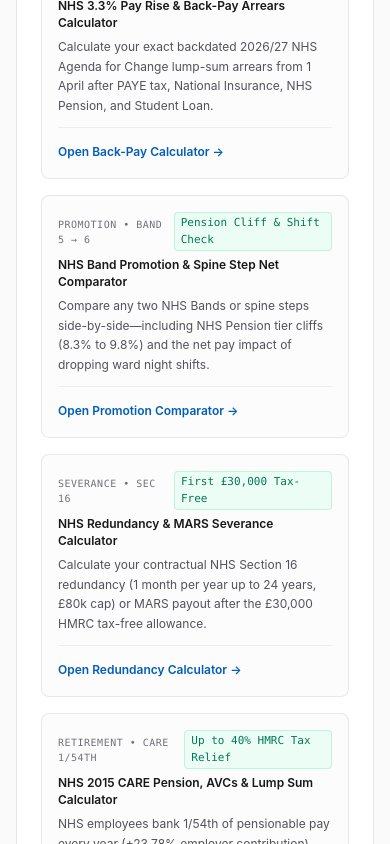
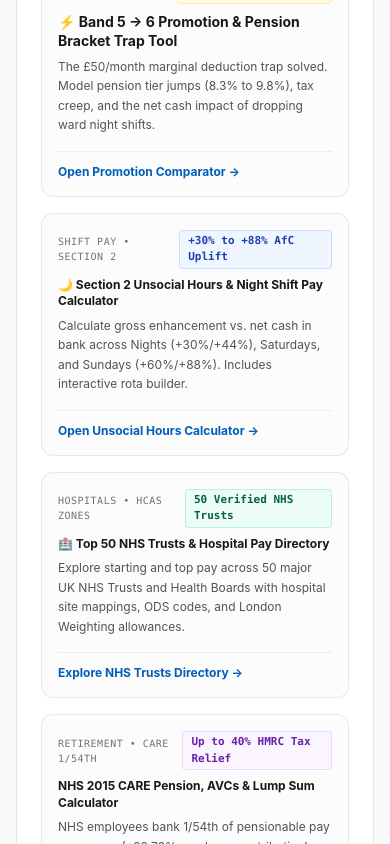
Before and after one commit to sachintharukshan-mav/netpayscale-uk, a Next.js app: page /bands/band-2/ in a window 390 px wide. Shown: the part 8380-9224 px from the top of the page. Built offline with nearby package versions, Linux system fonts and the light colour scheme.

Commit message:
feat(ui): implement sitewide magnetic bento hover engine with CSS anchor positioning

```diff
--- a/app/globals.css
+++ b/app/globals.css
@@ -176,3 +176,83 @@
     scroll-behavior: auto !important;
   }
 }
+
+/* ==========================================================================
+   MAGNETIC BENTO HOVER ENGINE (CSS ANCHOR POSITIONING LEVEL 1)
+   Progressive Enhancement:
+   - Modern Chromium (Chrome 125+, Edge 125+): Zero-JS 120fps magnetic glide
+   - Safari & Firefox: Graceful fallback to crisp CSS :hover elevations
+   ========================================================================== */
+
+.bento-container {
+  position: relative;
+}
+
+.bento-card {
+  position: relative;
+  z-index: 1;
+}
+
+/* Hover or keyboard focus tethers the anchor */
+.bento-card:hover,
+.bento-card:focus-within {
+  anchor-name: --active-bento;
+}
+
+/* Base state for all browsers: indicator is hidden */
+.bento-indicator {
+  display: none;
+}
+
+@supports (anchor-name: --a) {
+  .bento-indicator {
+    display: block;
+    position: absolute;
+    position-anchor: --active-bento;
+    top: anchor(top);
+    left: anchor(left);
+    right: anchor(right);
+    bottom: anchor(bottom);
+    inset: anchor(inside);
+    pointer-events: none;
+    z-index: 10;
+    border-radius: 0.75rem;
+
+    /* Luminous ambient glow & subtle electric NHS blue border */
+    border: 1.5px solid rgba(0, 94, 184, 0.45);
+    background: radial-gradient(circle at center, rgba(0, 94, 184, 0.04) 0%, transparent 75%);
+    box-shadow: 0 10px 30px -4px rgba(0, 94, 184, 0.16), inset 0 0 0 1px rgba(0, 94, 184, 0.1);
+
+    opacity: 0;
+    transition:
+      inset 260ms cubic-bezier(0.25, 1, 0.5, 1),
+      top 260ms cubic-bezier(0.25, 1, 0.5, 1),
+      left 260ms cubic-bezier(0.25, 1, 0.5, 1),
+      right 260ms cubic-bezier(0.25, 1, 0.5, 1),
+      bottom 260ms cubic-bezier(0.25, 1, 0.5, 1),
+      opacity 200ms ease;
+  }
+
+  /* Reveal indicator when any card inside the bento container is hovered or keyboard-focused */
+  .bento-container:has(.bento-card:hover) .bento-indicator,
+  .bento-container:has(.bento-card:focus-within) .bento-indicator {
+    opacity: 1;
+  }
+
+  /* Pill-shaped variant for navigation strips / role chips */
+  .bento-indicator.bento-pill {
+    border-radius: 9999px;
+  }
+
+  /* Large-radius variant for 2xl cards */
+  .bento-indicator.bento-2xl {
+    border-radius: 1rem;
+  }
+
+  /* Accessibility: Disable transitions when user prefers reduced motion */
+  @media (prefers-reduced-motion: reduce) {
+    .bento-indicator {
+      transition: none;
+    }
+  }
+}
--- a/components/AffiliateCards.tsx
+++ b/components/AffiliateCards.tsx
@@ -1,8 +1,74 @@
 import React from "react";
 import Link from "next/link";
+import { Sparkles, ArrowRight, ShieldCheck, Zap } from "lucide-react";
 
 export function AffiliateCards() {
   const guides = [
+    {
+      id: "band-promotion",
+      title: "⚡ Band 5 → 6 Promotion & Pension Bracket Trap Tool",
+      category: "Promotion • Pension Trap",
+      description:
+        "The £50/month marginal deduction trap solved. Model pension tier jumps (8.3% to 9.8%), tax creep, and the net cash impact of dropping ward night shifts.",
+      actionText: "Open Promotion Comparator →",
+      href: "/promotion-calculator/",
+      benefit: "Pension Cliff & Shift Check",
+      isHero: true,
+      colSpan: "md:col-span-2",
+      badgeColor: "bg-amber-50 text-amber-800 border-amber-200/80",
+    },
+    {
+      id: "unsocial-hours",
+      title: "🌙 Section 2 Unsocial Hours & Night Shift Pay Calculator",
+      category: "Shift Pay • Section 2",
+      description:
+        "Calculate gross enhancement vs. net cash in bank across Nights (+30%/+44%), Saturdays, and Sundays (+60%/+88%). Includes interactive rota builder.",
+      actionText: "Open Unsocial Hours Calculator →",
+      href: "/unsocial-hours-calculator/",
+      benefit: "+30% to +88% AfC Uplift",
+      isHero: false,
+      colSpan: "md:col-span-1",
+      badgeColor: "bg-blue-50 text-blue-800 border-blue-200/80",
+    },
+    {
+      id: "trusts-directory",
+      title: "🏥 Top 50 NHS Trusts & Hospital Pay Directory",
+      category: "Hospitals • HCAS Zones",
+      description:
+        "Explore starting and top pay across 50 major UK NHS Trusts and Health Boards with hospital site mappings, ODS codes, and London Weighting allowances.",
+      actionText: "Explore NHS Trusts Directory →",
+      href: "/trusts/",
+      benefit: "50 Verified NHS Trusts",
+      isHero: false,
+      colSpan: "md:col-span-1",
+      badgeColor: "bg-emerald-50 text-emerald-800 border-emerald-200/80",
+    },
+    {
+      id: "pension-avc",
+      title: "NHS 2015 CARE Pension, AVCs & Lump Sum Calculator",
+      category: "Retirement • CARE 1/54th",
+      description:
+        "NHS employees bank 1/54th of pensionable pay every year (+23.78% employer contribution) with 20% to 40% automatic PAYE tax relief and £12:£1 lump sum commutation.",
+      actionText: "Open NHS Pension Calculator →",
+      href: "/pension-calculator/",
+      benefit: "Up to 40% HMRC Tax Relief",
+      isHero: false,
+      colSpan: "md:col-span-1",
+      badgeColor: "bg-purple-50 text-purple-800 border-purple-200/80",
+    },
+    {
+      id: "bank-overtime",
+      title: "NHS Bank Shifts & Overtime Net Cash Calculator",
+      category: "Extra Shifts • Sec 2 & 3",
+      description:
+        "Calculate your exact marginal take-home pay per 7.5h, 11.5h, or 12h shift across Weekday, Night/Saturday (+30%/+44%), Sunday/BH (+60%/+88%), and 1.5x Overtime rates.",
+      actionText: "Open Bank Shift Calculator →",
+      href: "/bank-shift-calculator/",
+      benefit: "+12.07% WTR Holiday Uplift",
+      isHero: false,
+      colSpan: "md:col-span-1",
+      badgeColor: "bg-emerald-50 text-emerald-800 border-emerald-200/80",
+    },
     {
       id: "back-pay-arrears",
       title: "NHS 3.3% Pay Rise & Back-Pay Arrears Calculator",
@@ -12,16 +78,35 @@
       actionText: "Open Back-Pay Calculator →",
       href: "/pay-rise-backpay-calculator/",
       benefit: "+3.3% Backdated Lump Sum",
+      isHero: false,
+      colSpan: "md:col-span-1",
+      badgeColor: "bg-emerald-50 text-emerald-800 border-emerald-200/80",
     },
     {
-      id: "band-promotion",
-      title: "NHS Band Promotion & Spine Step Net Comparator",
-      category: "Promotion • Band 5 → 6",
+      id: "maternity-omp",
+      title: "NHS Occupational Maternity Pay (OMP + SMP) Planner",
+      category: "Family Leave • Sec 15",
       description:
-        "Compare any two NHS Bands or spine steps side-by-side—including NHS Pension tier cliffs (8.3% to 9.8%) and the net pay impact of dropping ward night shifts.",
-      actionText: "Open Promotion Comparator →",
-      href: "/promotion-calculator/",
-      benefit: "Pension Cliff & Shift Check",
+        "Model your 8 weeks 100% full pay, 18 weeks 50% half pay + SMP (£187.18/wk), and compare phased monthly payslips against equalised 9 or 12 month spread pay.",
+      actionText: "Open Maternity Pay Calculator →",
+      href: "/maternity-pay-calculator/",
+      benefit: "Equalised 9/12-Mo Spread",
+      isHero: false,
+      colSpan: "md:col-span-1",
+      badgeColor: "bg-pink-50 text-pink-800 border-pink-200/80",
+    },
+    {
+      id: "sick-pay",
+      title: "NHS Sick Pay Entitlement & Half-Pay Calculator",
+      category: "Income Protection • Sec 14",
+      description:
+        "Check your 1 to 6 months Full Pay and Half Pay + Statutory Sick Pay (£118.75/wk) entitlement by years of service, and see why half pay preserves ~65% of net income.",
+      actionText: "Open NHS Sick Pay Calculator →",
+      href: "/sick-pay-calculator/",
+      benefit: "Up to 6m Full + 6m Half Pay",
+      isHero: false,
+      colSpan: "md:col-span-1",
+      badgeColor: "bg-teal-50 text-teal-800 border-teal-200/80",
     },
     {
       id: "redundancy-mars",
@@ -32,46 +117,22 @@
       actionText: "Open Redundancy Calculator →",
       href: "/redundancy-pay-calculator/",
       benefit: "First £30,000 Tax-Free",
+      isHero: false,
+      colSpan: "md:col-span-1",
+      badgeColor: "bg-rose-50 text-rose-800 border-rose-200/80",
     },
     {
-      id: "pension-avc",
-      title: "NHS 2015 CARE Pension, AVCs & Lump Sum Calculator",
-      category: "Retirement • CARE 1/54th",
+      id: "international",
+      title: "🌍 Overseas Recruits Visa & Relocation Hub (8 Languages)",
+      category: "Global • Relocation",
       description:
-        "NHS employees bank 1/54th of pensionable pay every year (+23.78% employer contribution) with 20% to 40% automatic PAYE tax relief and £12:£1 lump sum commutation.",
-      actionText: "Open NHS Pension Calculator →",
-      href: "/pension-calculator/",
-      benefit: "Up to 40% HMRC Tax Relief",
-    },
-    {
-      id: "bank-overtime",
-      title: "NHS Bank Shifts & Overtime Net Cash Calculator",
-      category: "Extra Shifts • Sec 2 & 3",
-      description:
-        "Calculate your exact marginal take-home pay per 7.5h, 11.5h, or 12h shift across Weekday, Night/Saturday (+30%/+44%), Sunday/BH (+60%/+88%), and 1.5x Overtime rates.",
-      actionText: "Open Bank Shift Calculator →",
-      href: "/bank-shift-calculator/",
-      benefit: "+12.07% WTR Holiday Uplift",
-    },
-    {
-      id: "maternity-omp",
-      title: "NHS Occupational Maternity Pay (OMP + SMP) Planner",
-      category: "Family Leave • Sec 15",
-      description:
-        "Model your 8 weeks 100% full pay, 18 weeks 50% half pay + SMP (£187.18/wk), and compare phased monthly payslips against equalised 9 or 12 month spread pay.",
-      actionText: "Open Maternity Pay Calculator →",
-      href: "/maternity-pay-calculator/",
-      benefit: "Equalised 9/12-Mo Spread",
-    },
-    {
-      id: "sick-pay",
-      title: "NHS Sick Pay Entitlement & Half-Pay Calculator",
-      category: "Income Protection • Sec 14",
-      description:
-        "Check your 1 to 6 months Full Pay and Half Pay + Statutory Sick Pay (£118.75/wk) entitlement by years of service, and see why half pay preserves ~65% of net income.",
-      actionText: "Open NHS Sick Pay Calculator →",
-      href: "/sick-pay-calculator/",
-      benefit: "Up to 6m Full + 6m Half Pay",
+        "Dedicated guide for international healthcare workers entering the UK NHS on Health & Care Worker Visas. Translated into 8 languages with take-home pay models.",
+      actionText: "Open International Guide →",
+      href: "/international/",
+      benefit: "8 Languages Supported",
+      isHero: false,
+      colSpan: "md:col-span-1",
+      badgeColor: "bg-indigo-50 text-indigo-800 border-indigo-200/80",
     },
     {
       id: "annual-leave",
@@ -82,28 +143,35 @@
       actionText: "Open Annual Leave Calculator →",
       href: "/annual-leave-calculator/",
       benefit: "262.5h to 307.5h FTE",
+      isHero: false,
+      colSpan: "md:col-span-1",
+      badgeColor: "bg-cyan-50 text-cyan-800 border-cyan-200/80",
     },
     {
-      id: "band-progression",
-      title: "National Agenda for Change Band 2–9 Progression Hubs",
-      category: "Pay Progression • Annex 2",
+      id: "embed-widget",
+      title: "🔗 Embed Free NHS Calculator Widget for Your Site",
+      category: "Webmasters • Backlink Engine",
       description:
-        "Explore full experience step progression timelines, regional HCAS London Weighting comparisons, and hourly rates across all 11 Agenda for Change pay bands.",
-      actionText: "Explore NHS Band 5–9 Hubs →",
-      href: "/bands/band-5/",
-      benefit: "+3.3% 2026/27 Pay Award",
+        "Add a responsive, zero-maintenance 2026/27 NHS Pay Calculator to your nursing blog, trust intranet, or recruitment portal in 30 seconds with 1-click HTML code.",
+      actionText: "Get Embed Code →",
+      href: "/embed/",
+      benefit: "Free Iframe Generator",
+      isHero: false,
+      colSpan: "md:col-span-1",
+      badgeColor: "bg-slate-100 text-slate-800 border-slate-300",
     },
   ];
 
   return (
-    <section className="rounded-xl border border-zinc-200/90 bg-white p-6 shadow-xs space-y-4">
+    <section className="rounded-2xl border border-zinc-200/90 bg-white p-6 sm:p-7 shadow-xs space-y-5">
       <div className="flex flex-col sm:flex-row sm:items-baseline justify-between gap-1 border-b border-zinc-100 pb-3">
         <div>
-          <h3 className="text-sm font-semibold text-zinc-950">
+          <h3 className="text-base font-bold text-zinc-950 flex items-center gap-2">
+            <Sparkles className="w-4 h-4 text-[#005EB8]" />
             Complete NHS Agenda for Change Calculator Suite &amp; Financial Toolkit
           </h3>
           <p className="text-xs text-zinc-500 mt-0.5">
-            Specialist calculators for NHS back-pay arrears, band promotions, redundancy, pensions, bank shifts, maternity, sick pay, and annual leave
+            Specialist interactive calculators for NHS promotion traps, unsocial night shifts, pensions, trusts, maternity, sick pay, and back-pay arrears
           </p>
         </div>
         <span className="text-[11px] text-zinc-400 font-mono">
@@ -111,36 +179,53 @@
         </span>
       </div>
 
-      <div className="grid grid-cols-1 md:grid-cols-2 lg:grid-cols-3 gap-4 pt-1">
+      {/* Asymmetric Bento Grid Container with CSS Anchor Positioning Magnetic Hover Engine */}
+      <div className="bento-container grid grid-cols-1 md:grid-cols-2 lg:grid-cols-3 gap-4 pt-1">
+        {/* The shared floating magnetic indicator (Glides magnetically across cards in modern Chromium, zero JS) */}
+        <div className="bento-indicator bento-2xl" aria-hidden="true" />
+
         {guides.map((item) => (
           <div
             key={item.id}
-            className="flex flex-col justify-between rounded-lg border border-zinc-200/80 bg-zinc-50/50 p-4 transition-all hover:bg-zinc-50 hover:border-zinc-300"
+            className={`bento-card group flex flex-col justify-between rounded-xl border border-zinc-200/80 bg-zinc-50/50 p-4 sm:p-5 transition-all duration-200 hover:bg-white hover:border-zinc-300 hover:shadow-xs ${
+              item.colSpan || ""
+            }`}
           >
             <div>
-              <div className="flex items-center justify-between mb-1.5">
+              <div className="flex items-center justify-between mb-2">
                 <span className="text-[10px] font-mono uppercase text-zinc-500 tracking-wider">
                   {item.category}
                 </span>
-                <span className="text-[11px] font-mono font-medium text-emerald-700 bg-emerald-50 border border-emerald-200/70 rounded px-1.5 py-0.5">
+                <span
+                  className={`text-[11px] font-mono font-semibold rounded px-2 py-0.5 border ${item.badgeColor}`}
+                >
                   {item.benefit}
                 </span>
               </div>
-              <h4 className="text-xs font-semibold text-zinc-900 leading-snug">
+              <h4
+                className={`font-bold text-zinc-900 leading-snug group-hover:text-[#005EB8] transition-colors ${
+                  item.isHero ? "text-sm sm:text-base" : "text-xs sm:text-sm"
+                }`}
+              >
                 {item.title}
               </h4>
-              <p className="mt-1.5 text-xs text-zinc-600 leading-relaxed">
+              <p
+                className={`mt-1.5 text-zinc-600 leading-relaxed ${
+                  item.isHero ? "text-xs sm:text-sm" : "text-xs"
+                }`}
+              >
                 {item.description}
               </p>
             </div>
 
-            <div className="mt-3 pt-2.5 border-t border-zinc-200/60">
+            <div className="mt-4 pt-3 border-t border-zinc-200/60 flex items-center justify-between">
               <Link
                 href={item.href}
-                className="text-xs font-semibold text-[#005EB8] hover:underline transition-colors"
+                className="text-xs font-bold text-[#005EB8] hover:underline transition-colors flex items-center gap-1"
               >
-                {item.actionText}
+                <span>{item.actionText}</span>
               </Link>
+              <ArrowRight className="w-3.5 h-3.5 text-[#005EB8] opacity-0 group-hover:opacity-100 group-hover:translate-x-1 transition-all" />
             </div>
           </div>
         ))}
--- a/components/PromotionCalculatorClient.tsx
+++ b/components/PromotionCalculatorClient.tsx
@@ -271,7 +271,8 @@
           )}
         </div>
 
-        <div className="grid grid-cols-1 sm:grid-cols-2 lg:grid-cols-4 gap-3">
+        <div className="bento-container grid grid-cols-1 sm:grid-cols-2 lg:grid-cols-4 gap-3">
+          <div className="bento-indicator bento-2xl" aria-hidden="true" />
           {PRESETS.map((p) => {
             const isSelected = activePreset === p.id;
             return (
@@ -279,7 +280,7 @@
                 key={p.id}
                 type="button"
                 onClick={() => applyPreset(p)}
-                className={`text-left p-3.5 rounded-xl border transition-all flex flex-col justify-between ${
+                className={`bento-card text-left p-3.5 rounded-xl border transition-all flex flex-col justify-between ${
                   isSelected
                     ? "border-[#005EB8] bg-blue-50/70 ring-2 ring-[#005EB8]/20 shadow-sm"
                     : "border-slate-200 bg-slate-50/60 hover:bg-slate-100/70 hover:border-slate-300"
--- a/components/QuickSelectStrip.tsx
+++ b/components/QuickSelectStrip.tsx
@@ -44,7 +44,8 @@
 
             {/* Touch Scrollable Quick Select Chips Bar with smooth tactile clicks */}
             <div className="relative w-full overflow-hidden">
-              <div className="flex items-center gap-1.5 overflow-x-auto no-scrollbar py-0.5 w-full touch-pan-x">
+              <div className="bento-container flex items-center gap-1.5 overflow-x-auto no-scrollbar py-0.5 w-full touch-pan-x">
+                <div className="bento-indicator" aria-hidden="true" />
                 <span className="text-[10px] text-text-muted uppercase tracking-wider shrink-0 mr-0.5 font-medium">
                   Quick Select:
                 </span>
@@ -53,7 +54,7 @@
                     key={role.label}
                     type="button"
                     onClick={() => handleSelect(role)}
-                    className="px-2.5 py-1 bg-surface-muted hover:bg-zinc-200 hover:border-zinc-300 border border-transparent rounded-md text-xs text-text-body whitespace-nowrap active:scale-[0.96] transition-all duration-150 shrink-0 cursor-pointer"
+                    className="bento-card px-2.5 py-1 bg-surface-muted hover:bg-zinc-200 hover:border-zinc-300 border border-transparent rounded-md text-xs text-text-body whitespace-nowrap active:scale-[0.96] transition-all duration-150 shrink-0 cursor-pointer"
                   >
                     {role.label}
                   </button>
```
Also changed, not shown: components/PersonaScenarios.tsx (+5 -2 lines), components/PopularBandsComparison.tsx (+5 -2 lines), components/TrustDirectoryClient.tsx (+5 -2 lines), components/UnsocialHoursCalculatorClient.tsx (+6 -5 lines).
